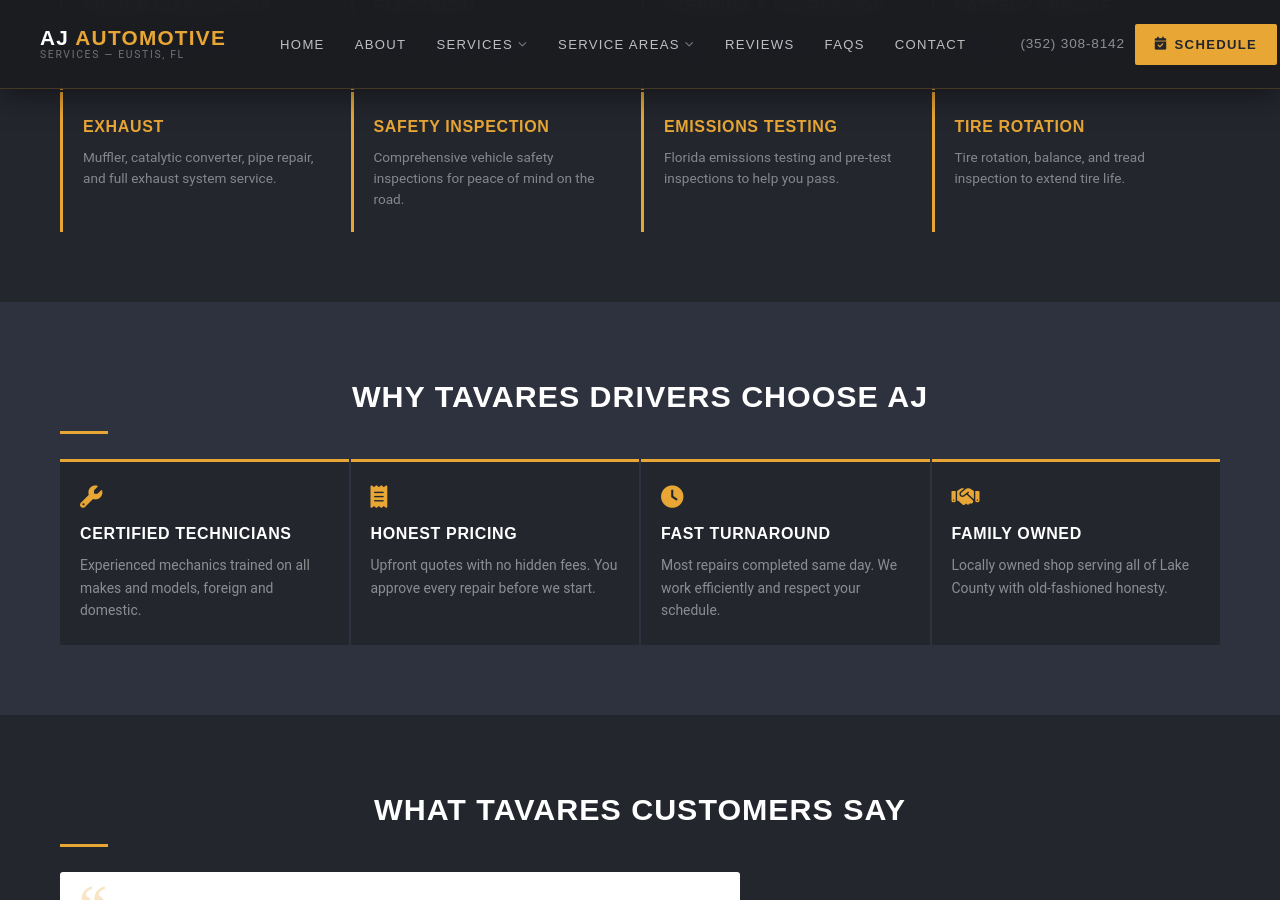
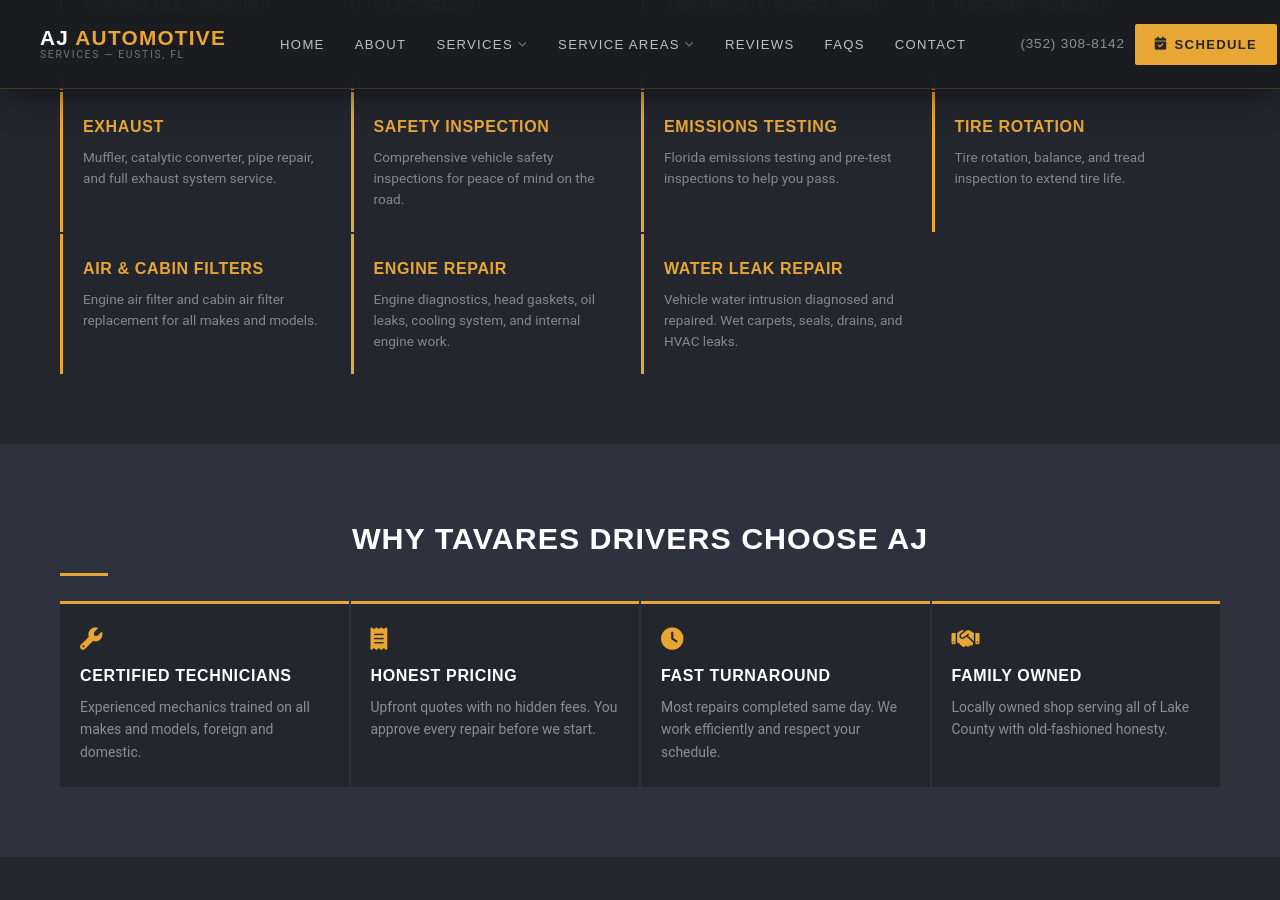
Before and after one commit to JamesBrownR/AJ-Auto-Repair, a Jekyll site: the page built from service-areas/tavares-fl/index.html, in a window 1280 px wide and 900 px high, scrolled down 1432 px. Built offline with Jekyll 4.4.1, drawn with Linux system fonts in a browser that asks for light colours; nearby versions of some CDN libraries; some web fonts are replaced; library files that are not in the unit come from our copies.

Commit message:
Update areas.html

```diff
--- a/_layouts/areas.html
+++ b/_layouts/areas.html
@@ -645,6 +645,18 @@
                 <h3>Tire Rotation</h3>
                 <p>Tire rotation, balance, and tread inspection to extend tire life.</p>
             </a>
+           <a href="/service-areas/{{ page.city_slug }}/air-cabin-filter-replacement" class="service-tile">
+    <h3>Air &amp; Cabin Filters</h3>
+    <p>Engine air filter and cabin air filter replacement for all makes and models.</p>
+</a>
+<a href="/service-areas/{{ page.city_slug }}/engine-repair" class="service-tile">
+    <h3>Engine Repair</h3>
+    <p>Engine diagnostics, head gaskets, oil leaks, cooling system, and internal engine work.</p>
+</a>
+<a href="/service-areas/{{ page.city_slug }}/auto-water-leak-repair" class="service-tile">
+    <h3>Water Leak Repair</h3>
+    <p>Vehicle water intrusion diagnosed and repaired. Wet carpets, seals, drains, and HVAC leaks.</p>
+</a>
         </div>
     </div>
 </section>
```
